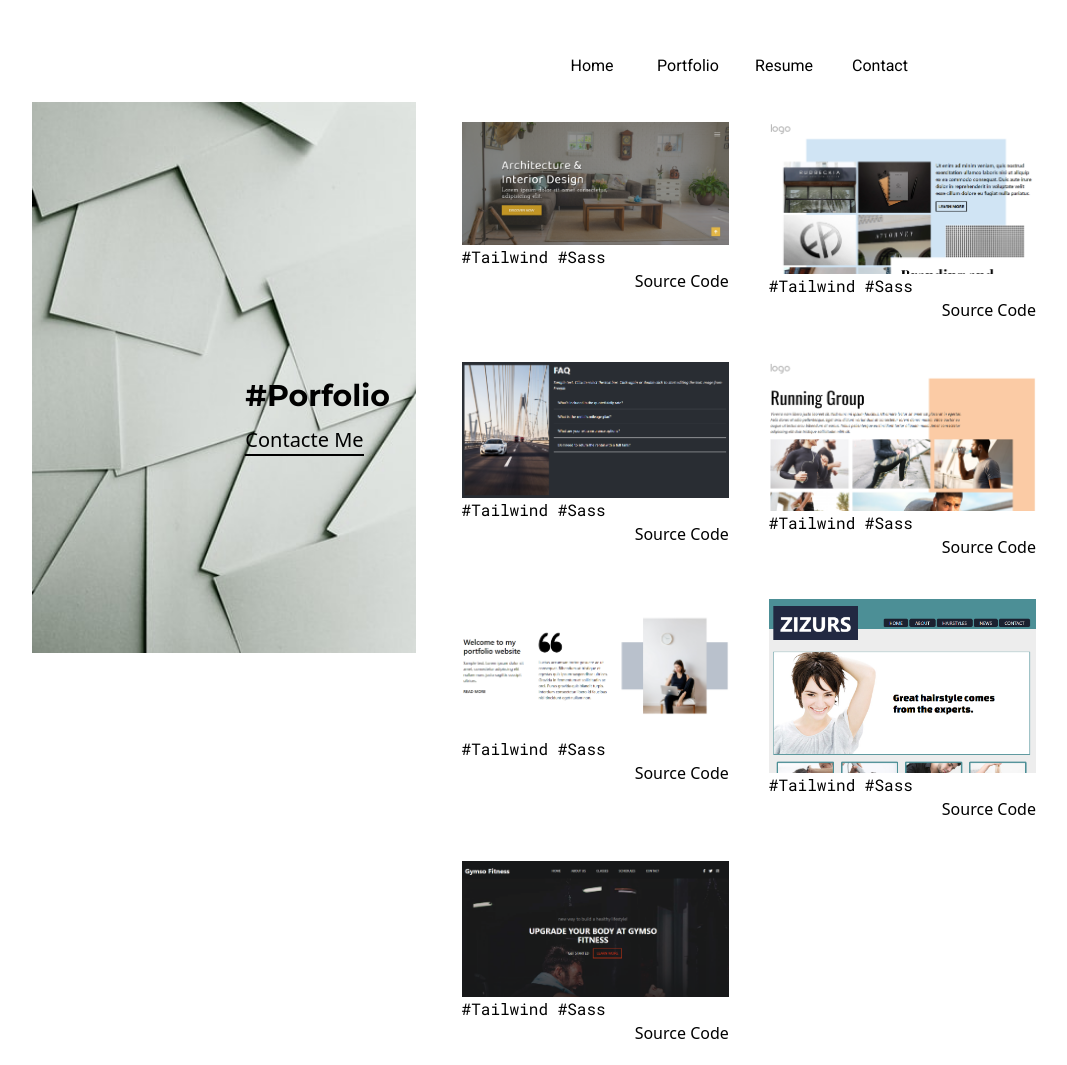
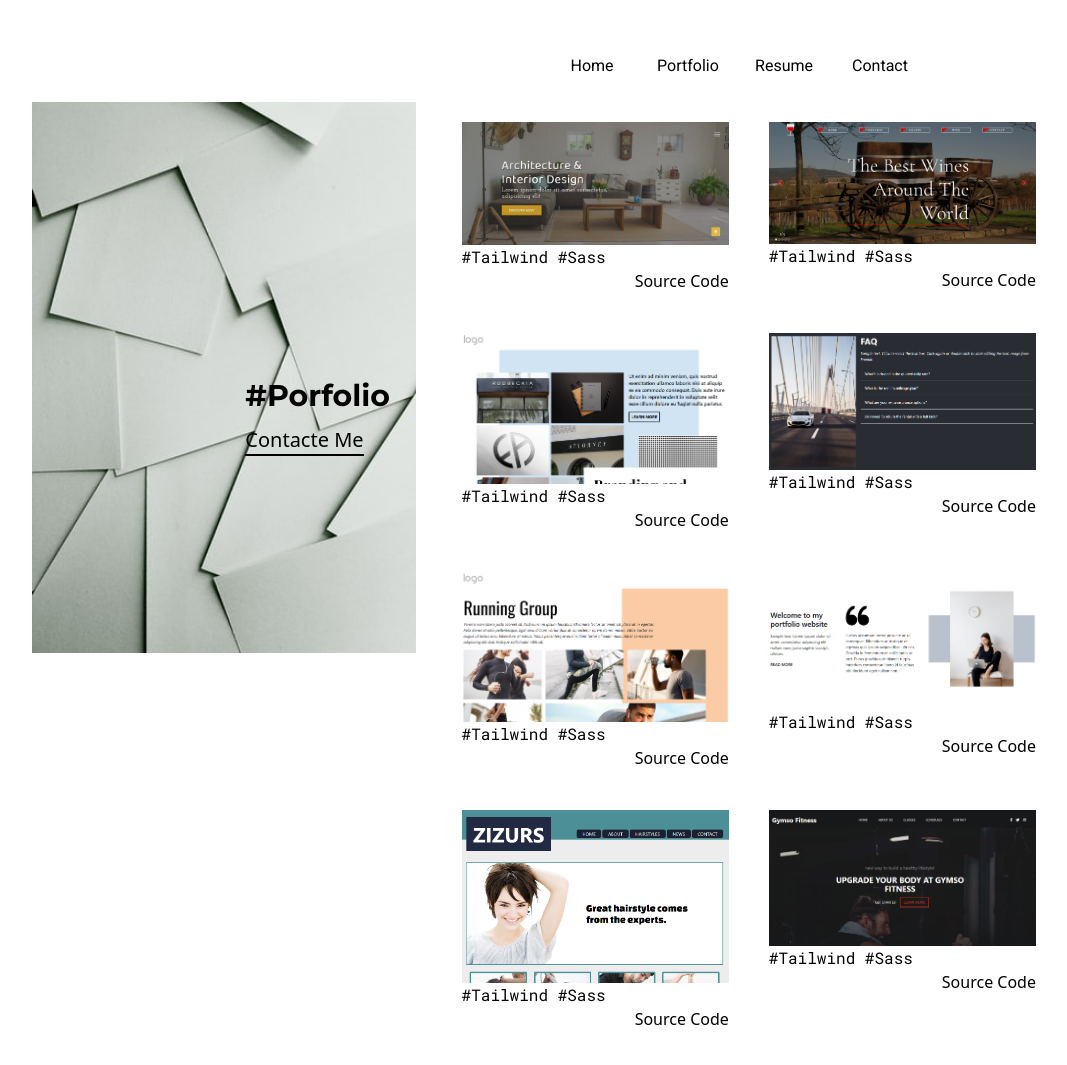
Before and after one commit to cristina-99/Porfolio, a website: page portfolio.html in a window 1280 px wide. Shown: the whole page, without its empty margins (96-1163 px from the left). Drawn offline with nearby package versions, Linux system fonts and the light colour scheme.

Commit message:
Add project

```diff
--- a/portfolio.html
+++ b/portfolio.html
@@ -39,6 +39,11 @@
                     <a href="https://cristina-99.github.io/ArchitectWebsite/" class="text-right">Source Code</a>
                 </div>
                 <div class="project__item lg:w-2/4 md:w-1/2 w-full p-5">
+                    <img src="images/photo8.png" alt="">
+                    <p>#Tailwind #Sass</p>
+                    <a href="https://cristina-99.github.io/WineHouse/" class="text-right">Source Code</a>
+                </div>
+                <div class="project__item lg:w-2/4 md:w-1/2 w-full p-5">
                     <img src="images/photo1.png" alt="">
                     <p>#Tailwind #Sass</p>
                     <a href="https://cristina-99.github.io/Agency/" class="text-right">Source Code</a>
```
Also changed, not shown: images/photo8.png (added).
